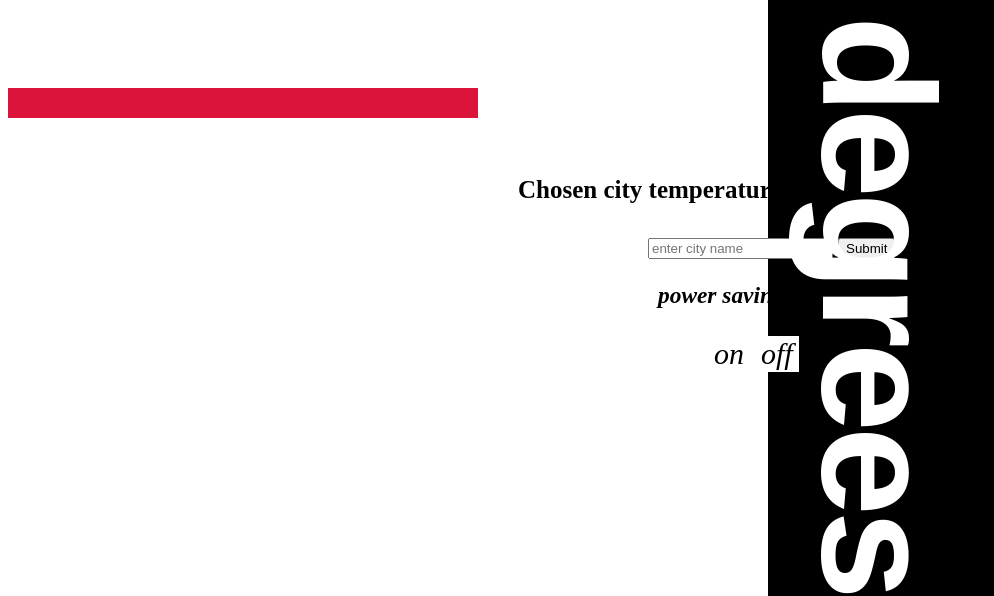
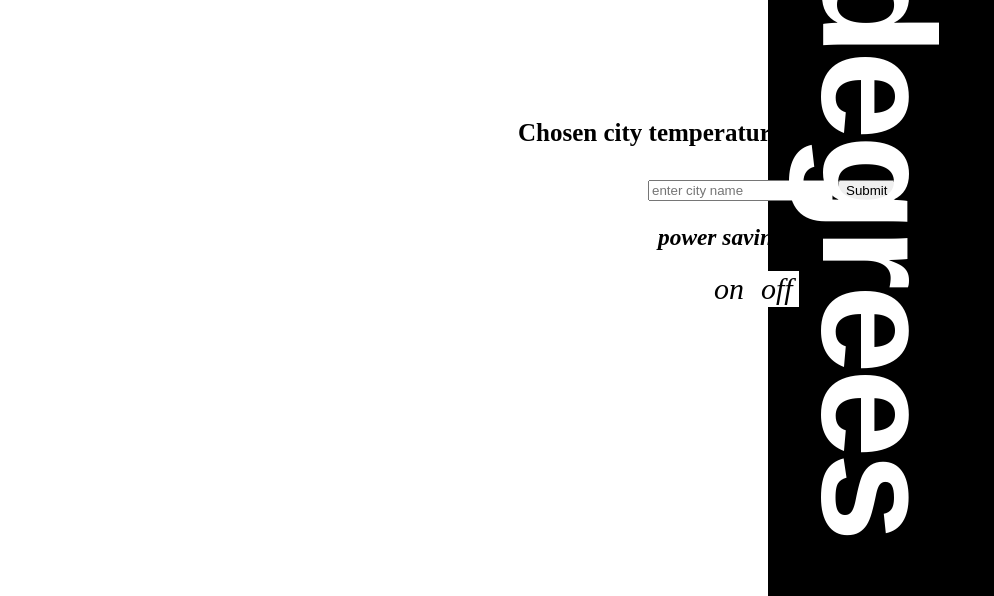
Before and after one commit to lroberts77/thermostat-js, a plain HTML site: page index.html in a window 1280 px wide. Shown: the part 204-800 px from the top of the page, without its empty margins (0-994 px from the left). Drawn offline with nearby package versions, Linux system fonts and the light colour scheme; no server answers; files whose address does not match are found by name.

Commit message:
finished....?

```diff
--- a/index.html
+++ b/index.html
@@ -19,7 +19,7 @@
                     <button class="button button4" id="temp-reset">reset</button>
                 </h5>
             </div>
-            <div class="box red"></div>
+            <!-- <div class="box red"></div> -->
             <h6>Chosen city temperature: <span id="current-temperature">20</span></h6>
         </div>
         <section>
--- a/thermostat.css
+++ b/thermostat.css
@@ -119,6 +119,7 @@ body {
     font-style: italic;
     font-family: 'Times New Roman', Times, serif;
     text-indent: 650px;
+    height: 20px;
   }
 
   h4 {
@@ -137,8 +138,7 @@ body {
   .box {
     height: 30px;
     width: 470px;
-
-}
+    }
 .red {
   background-color: crimson;
 }
```
